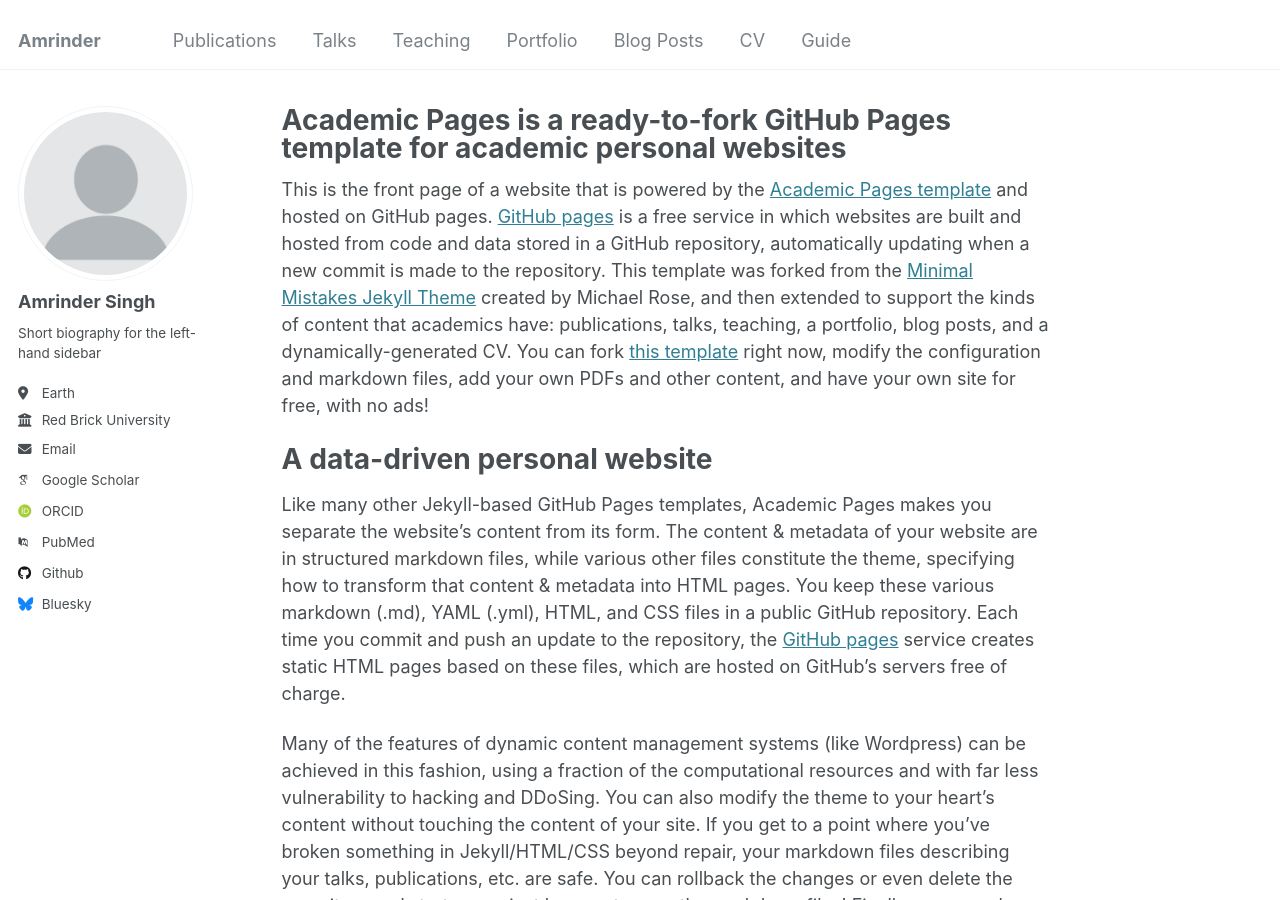
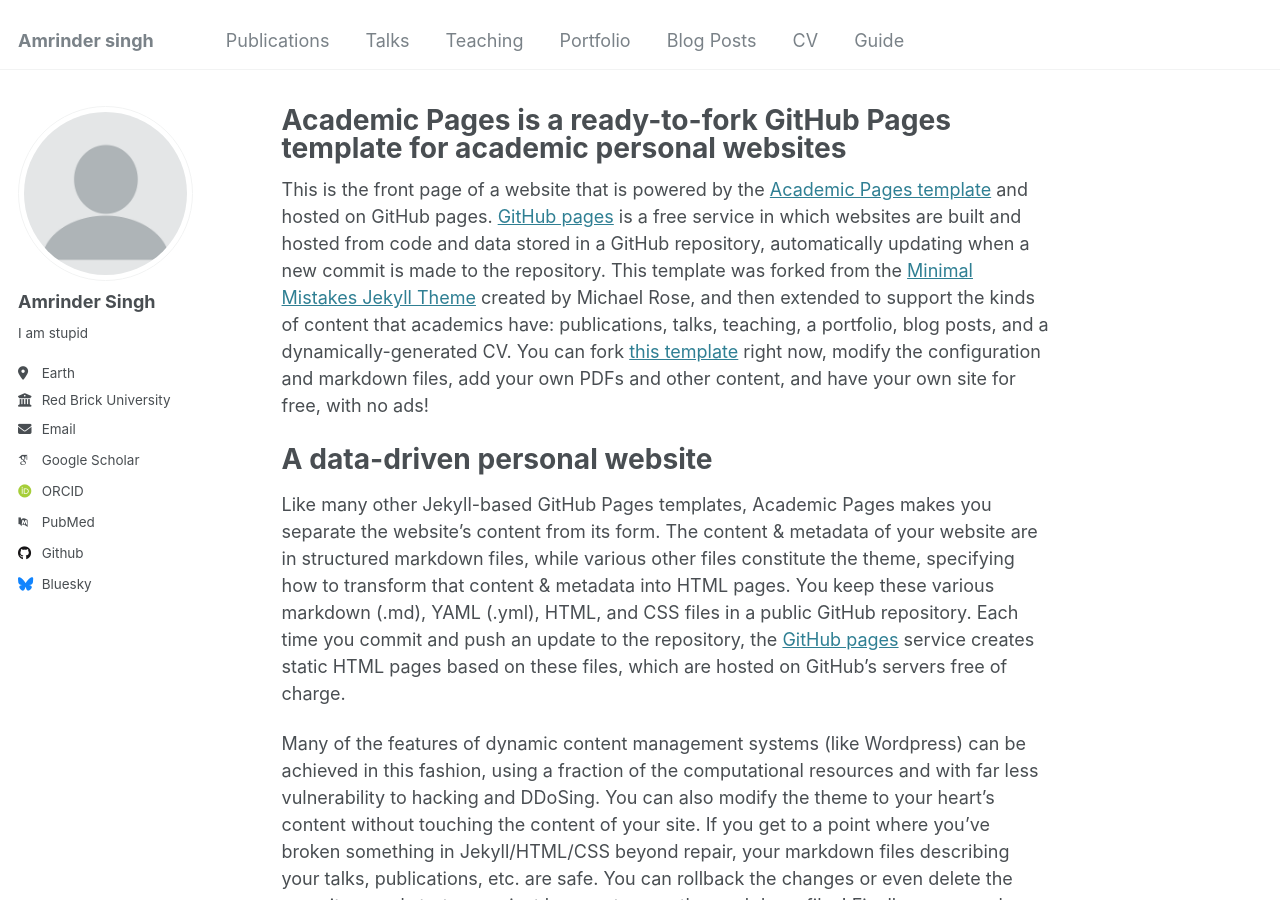
Before and after one commit to kaurjace38/kaurjace38.github.io, a Jekyll site: the page built from _pages/about.md, in a window 1280 px wide and 900 px high. Built offline with Jekyll 4.4.1, drawn with Linux system fonts in a browser that asks for light colours; some web fonts are replaced.

Commit message:
Update _config.yml

```diff
--- a/_config.yml
+++ b/_config.yml
@@ -8,7 +8,7 @@
 
 # Basic Site Settings
 locale                   : "en-US"
-title                    : "Amrinder"
+title                    : "Amrinder singh"
 title_separator          : "-"
 name                     : &name "Your Name"
 description              : &description "personal description"
@@ -24,7 +24,7 @@ author:
   avatar           : "profile.png"
   name             : "Amrinder Singh"
   pronouns         : # example: "she/her"
-  bio              : "Short biography for the left-hand sidebar"
+  bio              : "I am stupid"
   location         : "Earth"
   employer         : "Red Brick University"
   uri              : # URL
```
